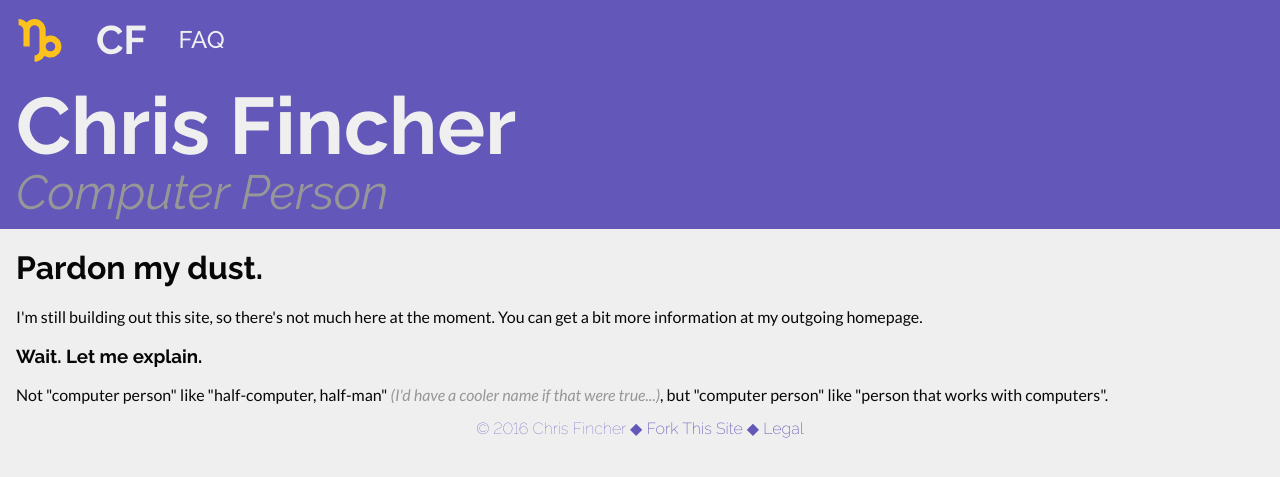
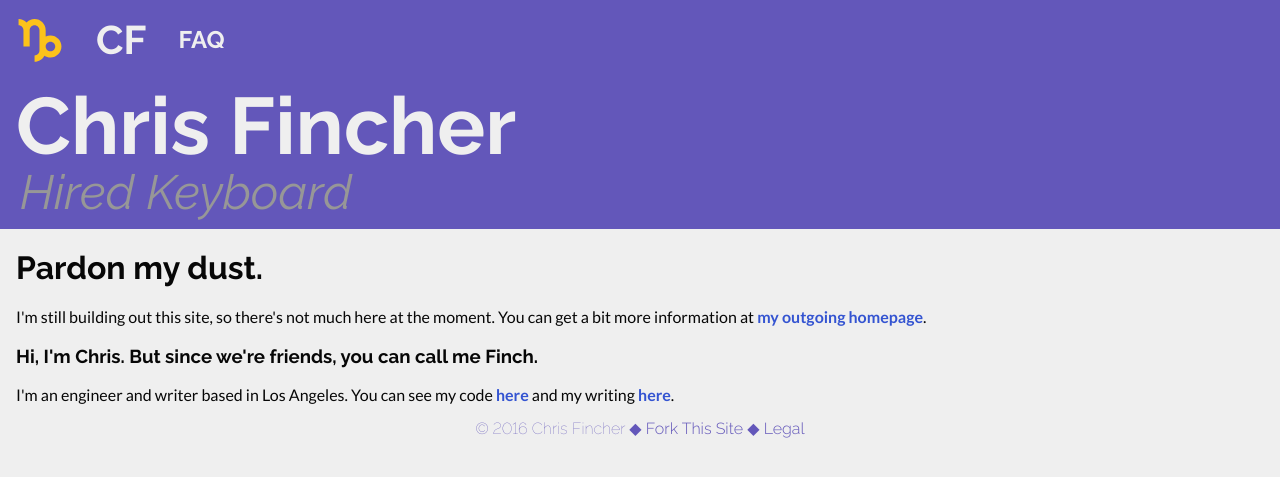
Before and after one commit to symbolboxer/symbolboxer.github.io, a Jekyll site: the page built from index.html, in a window 1280 px wide. Shown: the top 477 px of the page. Built offline with Jekyll 4.4.1, drawn with Linux system fonts in a browser that asks for light colours; nearby versions of some CDN libraries.

Commit message:
Tweak links and change homepage copy

```diff
--- a/_sass/_common.scss
+++ b/_sass/_common.scss
@@ -1,4 +1,4 @@
-@import 'http://fonts.googleapis.com/css?family=Lato:400,400i,500,700,800|Raleway:100,200,400i,500,700,800&subset=all';
+@import 'http://fonts.googleapis.com/css?family=Lato:400,400i,700,900|Raleway:100,300,400i,500,700,800&subset=all';
 
 // Colors!
 $purple: #6357BA;
--- a/css/default.scss
+++ b/css/default.scss
@@ -4,8 +4,8 @@
 
 a {
 	text-decoration: none;
-	color: inherit;
-	font-weight: 500;
+	color: $blue;
+	font-weight: 700;
 
 	&:hover {
 		text-decoration: underline;
@@ -29,6 +29,7 @@ a {
 
 	a {
 		margin-left: 2rem;
+		color: $eshell;
 
 		&:hover {
 			text-decoration: none;
@@ -58,6 +59,7 @@ a {
 	color: $subtle;
 	font-style: italic;
 	line-height: 85%;
+	margin-left: .25rem;
 }
 
 .content {
@@ -78,6 +80,7 @@ a {
 	font-weight: 100;
 
 	a {
-		font-weight: 200;
+		color: $purple;
+		font-weight: 300;
 	}
 }
--- a/index.html
+++ b/index.html
@@ -1,7 +1,7 @@
 ---
 layout: default
 title: Chris Fincher
-subtitle: Computer Person
+subtitle: Hired Keyboard
 ---
 
 <h1>Pardon my dust.</h1>
@@ -9,9 +9,9 @@ subtitle: Computer Person
 	I'm still building out this site, so there's not much here at the moment.
 	You can get a bit more information at <a href="https://chrisfincher.com">my outgoing homepage</a>.
 
-<h3>Wait. Let me explain.</h3>
+<h3>Hi, I'm Chris. But since we're friends, you can call me Finch.</h3>
 <p>
-	Not "computer person" like "half-computer, half-man"
-	<span class="aside">(I'd have a cooler name if that were true...)</span>,
-	but "computer person" like "person that works with computers".
+	I'm an engineer and writer based in Los Angeles. You can see my code
+	<a href="https://fork.chrisfincher.com">here</a> and my writing
+	<a href="https://read.chrisfincher.com">here</a>.
 </p>
```
